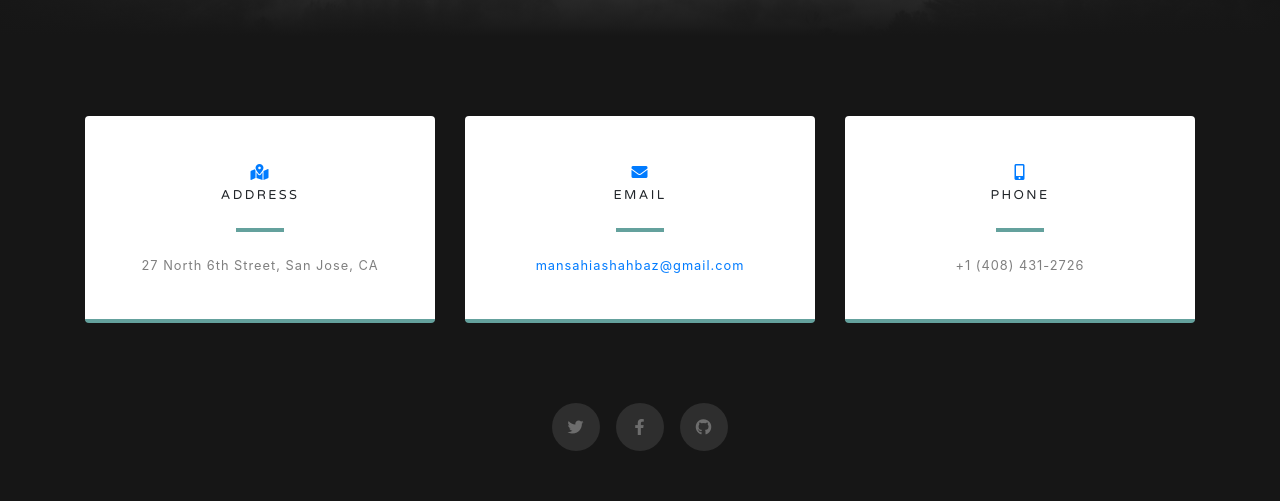
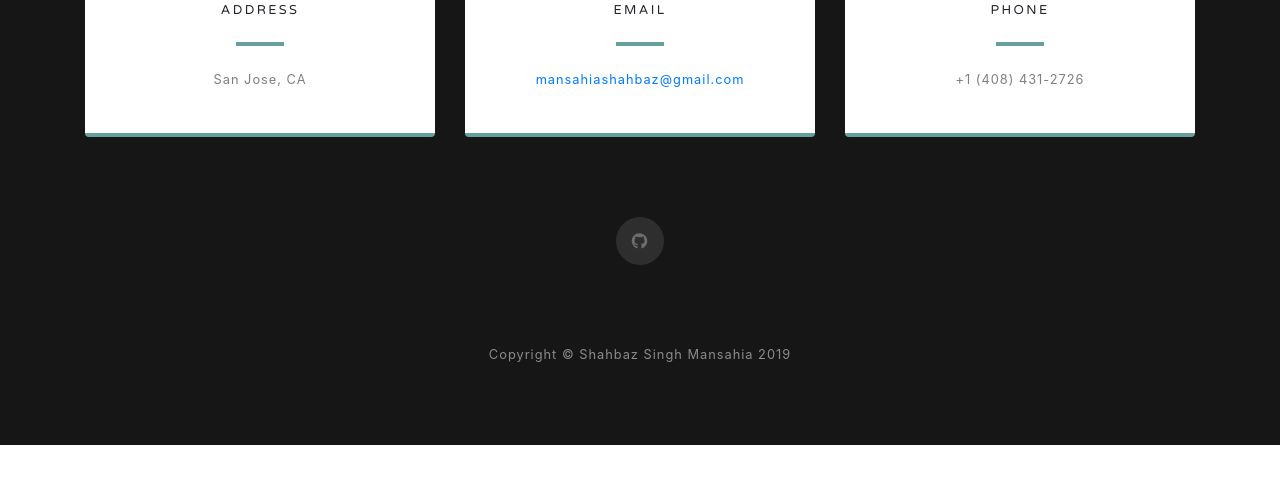
Before and after one commit to shahbazmansahia/Portfolio-Website, a website with bundled scripts: page index.html in a window 1280 px wide. Shown: the part 3763-4264 px from the top of the page. After the commit the page ends 4208 px from the top, so only its background shows below. Built offline with nearby package versions, Linux system fonts and the light colour scheme.

Commit message:
Add files via upload

```diff
--- a/index.html
+++ b/index.html
@@ -65,7 +65,7 @@
     <div class="container">
       <div class="row">
         <div class="col-lg-8 mx-auto">
-          <img id = "profilePic" src="img/dp.jpg" class="img-fluid" alt="" width=240px style= "border: 8px solid #64a19d">
+          <img id = "profilePic" src="img/dp.jpg" class="img-fluid" alt="a picture depicting the individual who owns the website" width=240px style= "border: 8px solid #64a19d">
           <h2 class="text-white mb-4"><br>Skills</h2>
           <p class="text-white-50"> I have worked on various projects as an integral part of various teams while tackling various parts of the development process.</p>
           <p class="text-white-50">Languages used in various projects:</p>
@@ -147,7 +147,7 @@
     <div class="container">
       <div class="row">
         <div class="col-md-10 col-lg-8 mx-auto text-center">
-
+          <!--
           <i class="far fa-paper-plane fa-2x mb-2 text-white"></i>
           <h2 class="text-white mb-5">Subscribe to receive updates!</h2>
 
@@ -155,7 +155,7 @@
             <input type="email" class="form-control flex-fill mr-0 mr-sm-2 mb-3 mb-sm-0" id="inputEmail" placeholder="Enter email address...">
             <button type="submit" class="btn btn-primary mx-auto">Subscribe</button>
           </form>
-
+        -->
         </div>
       </div>
     </div>
@@ -173,7 +173,7 @@
               <i class="fas fa-map-marked-alt text-primary mb-2"></i>
               <h4 class="text-uppercase m-0">Address</h4>
               <hr class="my-4">
-              <div class="small text-black-50">27 North 6th Street, San Jose, CA</div>
+              <div class="small text-black-50">San Jose, CA</div>
             </div>
           </div>
         </div>
@@ -204,13 +204,15 @@
       </div>
 
       <div class="social d-flex justify-content-center">
+        <!-- Unneeded buttons
         <a href="#" class="mx-2">
           <i class="fab fa-twitter"></i>
         </a>
         <a href="#" class="mx-2">
           <i class="fab fa-facebook-f"></i>
         </a>
-        <a href="#" class="mx-2">
+      -->
+        <a href="https://github.com/shahbazmansahia" class="mx-2">
           <i class="fab fa-github"></i>
         </a>
       </div>
```
